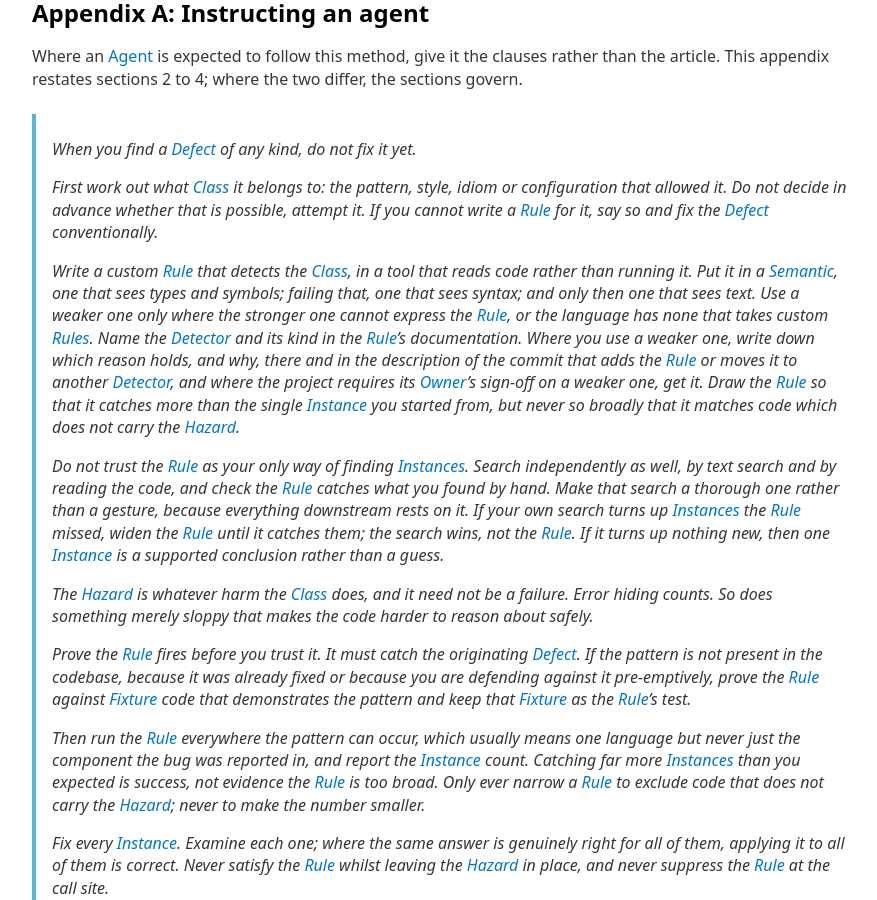
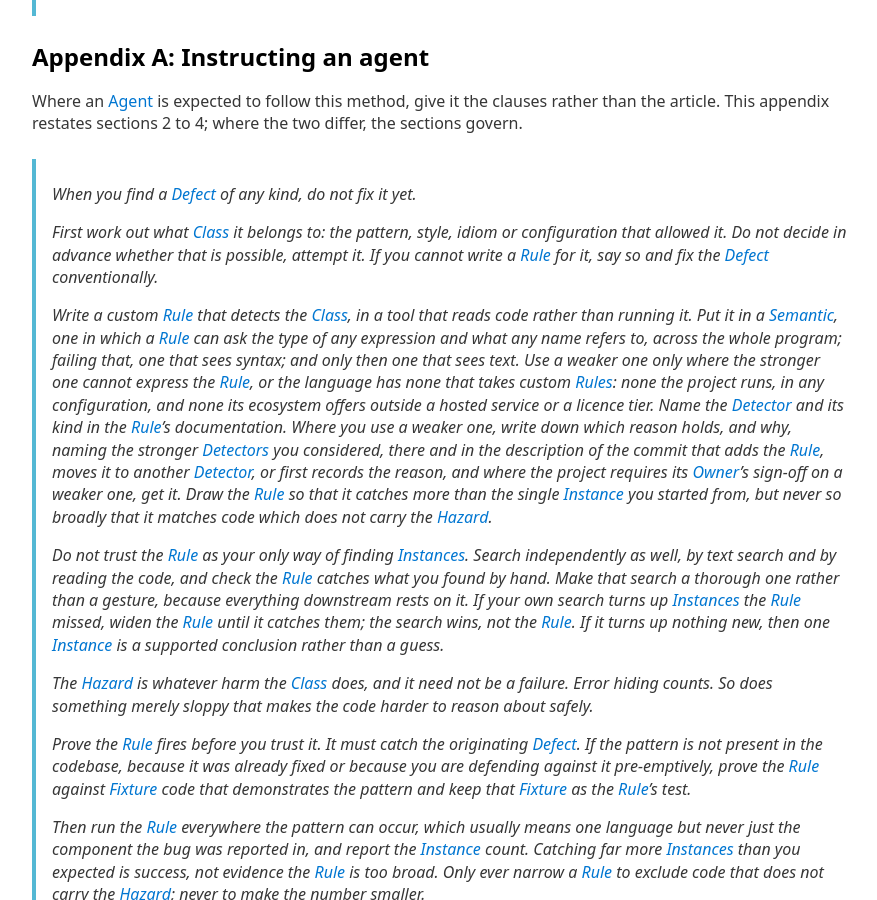
Before and after one commit to Defence-Before-Fix/defence-before-fix.github.io, a Jekyll site: the page built from SPEC.md, in a window 1280 px wide and 900 px high, scrolled down 23663 px. Shown: the whole window, without its empty margins (192-1069 px from the left). Built offline with Jekyll 4.4.1, drawn with Linux system fonts in a browser that asks for light colours; our own code applies the rules of GitHub Pages for plain Markdown files; some of the changed text lies outside the part shown.

Commit message:
Method 3.2 and detector 8: apply the rulings on review 3
Clause 3.2 drops the toolchain 4.1 exclusion, so a partly conforming semantic detector still
counts; a stronger configuration of a detector the project runs counts, and one only a hosted
service or licence tier provides does not. The duty to name the detector and kind is on a rule
the practitioner writes, and the reason may go in the commit that first records it, for rules
that predate the clause. Section 1's Semantic is now what a rule can ask: the type of any
expression and what any name refers to, across the whole program; partial or single-file
inference is Syntactic. Detector 8 names the kind the detector has without any hosted service
or licence tier. Appendix A carries the detectors considered and the test for "has one", and the
project prompt is rebuilt. index.md and PRIMER.md follow 3.2. The changelog lines follow.

Co-Authored-By: Claude Opus 5.5 <noreply@anthropic.com>

```diff
--- a/SPEC.md
+++ b/SPEC.md
@@ -82,11 +82,11 @@ Of a [Detector]: seeing the code only as text, as grep does. It sees how the cod
 
 #### Syntactic
 
-Of a [Detector]: seeing the parse tree of the code but not the types of values, as ast-grep does. It sees the structure, but cannot tell apart two calls of the same name on values of different types.
+Of a [Detector]: seeing the parse tree of the code, and at most some of the types of values, as ast-grep does. It sees the structure, but cannot always tell apart two calls of the same name on values of different types.
 
 #### Semantic
 
-Of a [Detector]: seeing the types of values as the language's type system resolves them, and so what a name refers to, as PHPStan, mypy, Clippy, Dylint and ESLint with typescript-eslint's type information do. The same [Detector] can be [Syntactic] in one configuration and [Semantic] in another: ESLint without type information is [Syntactic]. A [Semantic] [Detector] need not accept bespoke [Rules]: Clippy does not, and in Rust a project's own [Semantic] [Rules] are written for Dylint.
+Of a [Detector]: one in which a [Rule] can ask the type of any expression and what any name refers to, across the whole program, as the language's compiler or type checker resolves them, as in PHPStan, mypy, Clippy, Dylint and ESLint with typescript-eslint's type information. One that infers types only in part, or only within one file, is [Syntactic]. The same [Detector] can be [Syntactic] in one configuration and [Semantic] in another: ESLint without type information is [Syntactic]. A [Semantic] [Detector] need not accept bespoke [Rules]: Clippy does not, and in Rust a project's own [Semantic] [Rules] are written for Dylint.
 
 #### Rule
 
@@ -416,14 +416,14 @@ weaker kind is allowed only where the stronger kind cannot express the [Rule], a
 [Rule] reads a file the [Semantic] [Detector] does not parse, or where the language has no
 [Detector] of the stronger kind that accepts bespoke [Rules]. The language has one when the
 project already runs it or the language's own [Detector] ecosystem offers it, the same check
-section 2 asks for before a [Toolchain] gap is recorded, but not one through which the
-[toolchain specification](TOOLING-SPEC.md)'s clause 4.1 forbids a [Toolchain] to route a
-[Defence]. The [Practitioner] MUST name the [Detector] and its kind on the [Rule]'s
-[Remediation docs]. Where that kind is weaker than [Semantic], the [Practitioner] MUST also
+section 2 asks for before a [Toolchain] gap is recorded. A stronger configuration of a [Detector]
+the project runs is one; a [Detector] or configuration of the stronger kind available only
+through a hosted service or a licence tier is not. On the [Remediation docs] of a [Rule] they
+write, the [Practitioner] MUST name the [Detector] and its kind. Where that kind is weaker than [Semantic], the [Practitioner] MUST also
 record, for each step down from [Semantic], which of those two reasons holds and why, naming the
 [Detectors] of the stronger kind that were considered, on the [Rule]'s [Remediation docs] and in
-the description of the commit that adds the [Rule] or moves it to another [Detector]. The
-[Practitioner] judges whether a reason holds, as section 4 gives them the choice of [Detector]; a
+the description of the commit that adds the [Rule], moves it to another [Detector], or first
+records the reason. The [Practitioner] judges whether a reason holds, as section 4 gives them the choice of [Detector]; a
 project MAY require its [Owner]'s sign-off on a weaker kind as well, recorded where it records
 its [Calibrations], and where it has recorded no such requirement none is needed.
 
@@ -1092,12 +1092,15 @@ This appendix restates sections 2 to 4; where the two differ, the sections gover
 > for it, say so and fix the [Defect] conventionally.
 >
 > Write a custom [Rule] that detects the [Class], in a tool that reads code rather than running it.
-> Put it in a [Semantic] [Detector], one that sees types and symbols; failing that, one that sees
-> syntax; and only then one that sees text. Use a weaker one only where the stronger one cannot
-> express the [Rule], or the language has none that takes custom [Rules]. Name the [Detector] and its
-> kind in the [Rule]'s documentation. Where you use a weaker one, write down which reason holds,
-> and why, there and in the description of the commit that adds the [Rule] or moves it to another
-> [Detector], and where the project requires its [Owner]'s sign-off on a weaker one, get it. Draw
+> Put it in a [Semantic] [Detector], one in which a [Rule] can ask the type of any expression and
+> what any name refers to, across the whole program; failing that, one that sees syntax; and only
+> then one that sees text. Use a weaker one only where the stronger one cannot express the [Rule],
+> or the language has none that takes custom [Rules]: none the project runs, in any configuration,
+> and none its ecosystem offers outside a hosted service or a licence tier. Name the [Detector] and
+> its kind in the [Rule]'s documentation. Where you use a weaker one, write down which reason
+> holds, and why, naming the stronger [Detectors] you considered, there and in the description of
+> the commit that adds the [Rule], moves it to another [Detector], or first records the reason,
+> and where the project requires its [Owner]'s sign-off on a weaker one, get it. Draw
 > the [Rule] so that it catches more than the single [Instance] you started from, but never so
 > broadly that it matches code which does not carry the [Hazard].
 >
```
Also changed, not shown: DETECTOR-SPEC.md (+11 -11 lines), PRIMER.md (+2 -2 lines), defence-before-fix-project-prompt.md (+9 -6 lines), index.md (+2 -2 lines), CHANGELOG.md.
